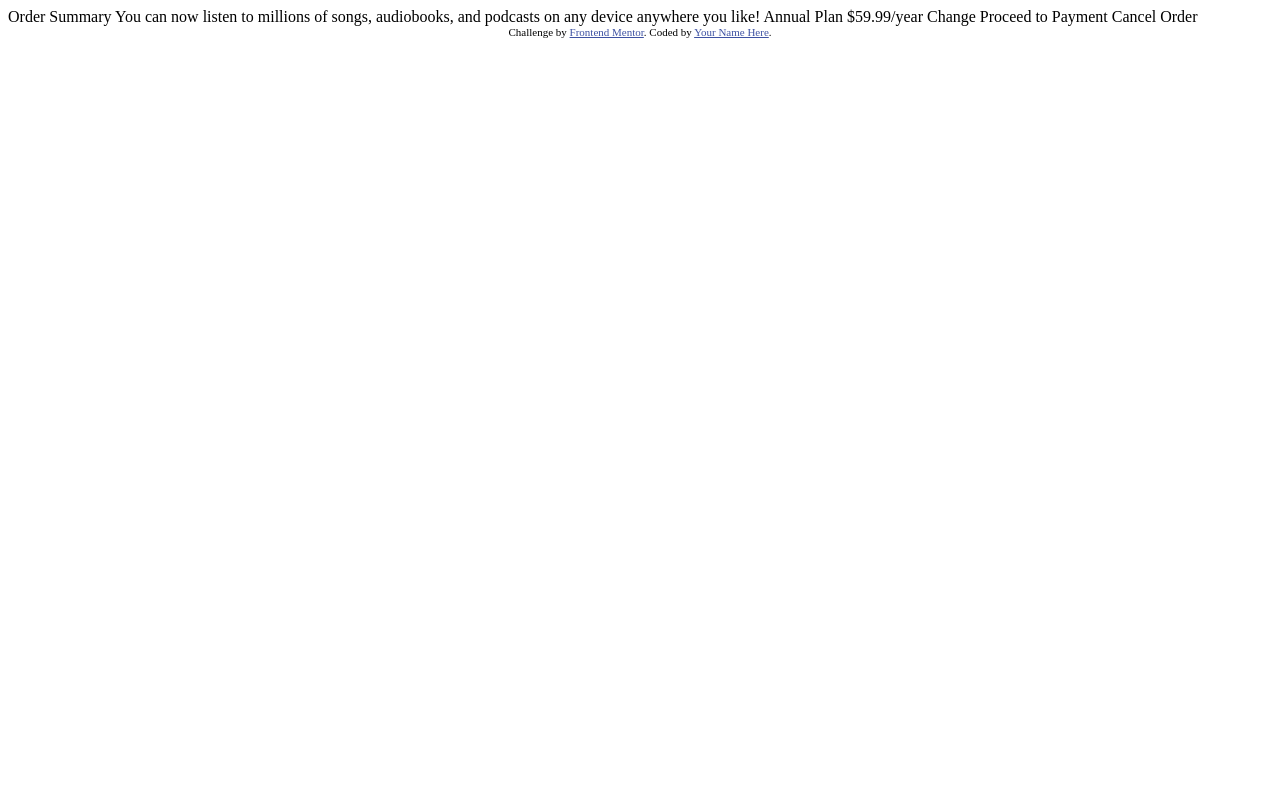
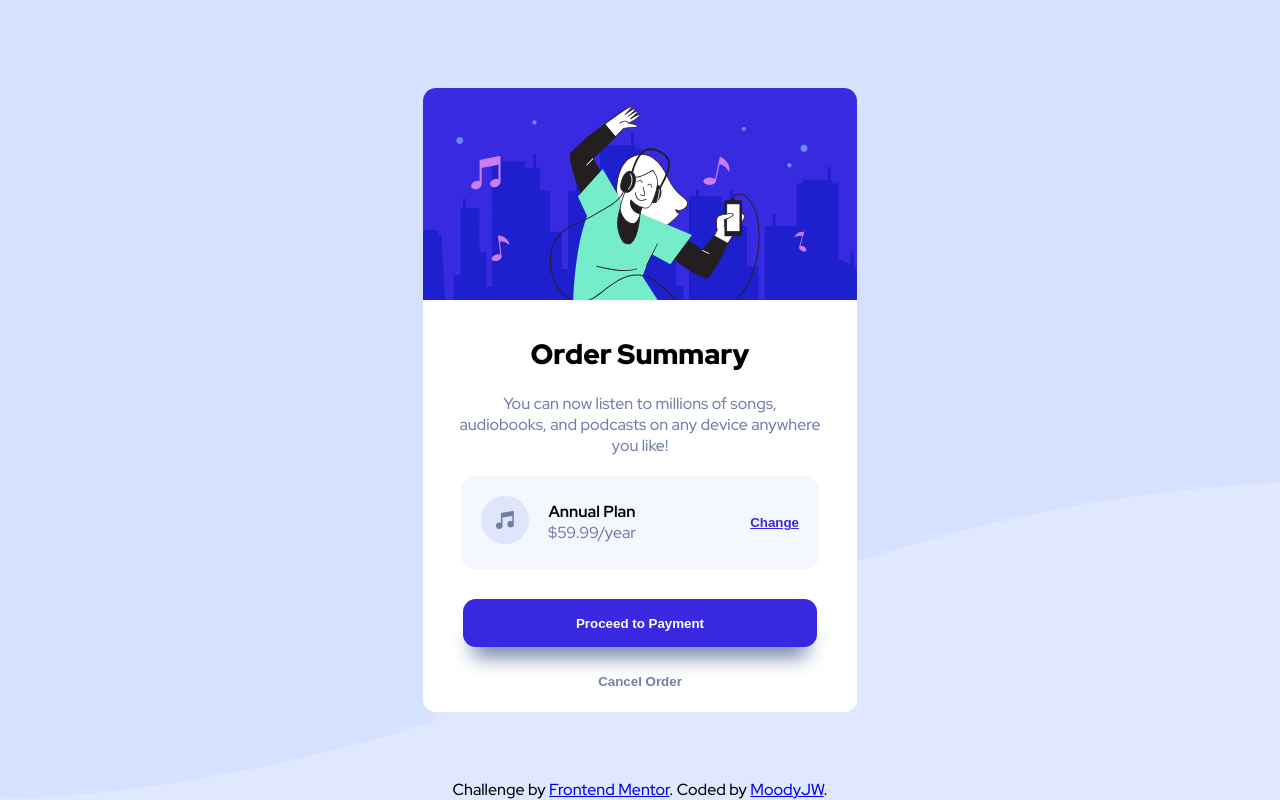
Before and after one commit to MoodyJW/fe-mentor-order-summary, a plain HTML site: page index.html in a window 1280 px wide. Drawn offline with Linux system fonts and the light colour scheme.

Commit message:
mostly done, need some code clean up and maybe small tweaks

```diff
--- a/index.html
+++ b/index.html
@@ -1,37 +1,73 @@
 <!DOCTYPE html>
 <html lang="en">
   <head>
-  <meta charset="UTF-8">
-  <meta name="viewport" content="width=device-width, initial-scale=1.0"> <!-- displays site properly based on user's device -->
-
-  <link rel="icon" type="image/png" sizes="32x32" href="./images/favicon-32x32.png">
+    <meta charset="UTF-8" />
+    <meta name="viewport" content="width=device-width, initial-scale=1.0" />
+    <link
+      rel="icon"
+      type="image/png"
+      sizes="32x32"
+      href="./images/favicon-32x32.png"
+    />
+    <link rel="stylesheet" href="styles.css" />
 
     <title>Frontend Mentor | Order summary card</title>
-
-  <!-- Feel free to remove these styles or customise in your own stylesheet 👍 -->
     <style>
-    .attribution { font-size: 11px; text-align: center; }
-    .attribution a { color: hsl(228, 45%, 44%); }
+      @import url("https://fonts.googleapis.com/css2?family=Red+Hat+Display:wght@500;700;900&display=swap");
     </style>
   </head>
   <body>
+    <div class="main-container">
+      <div class="card">
+        <article>
+          <header>
+            <img
+              class="header-image"
+              src="images/illustration-hero.svg"
+              alt="header image of person holding a phone, wearing headphones, and dancing to music"
+            />
+          </header>
+          <div class="card-content-container">
+            <div class="order-summary">
+              <h1>Order Summary</h1>
+              <p>
+                You can now listen to millions of songs, audiobooks, and
+                podcasts on any device anywhere you like!
+              </p>
+            </div>
 
-  Order Summary
-
-  You can now listen to millions of songs, audiobooks, and podcasts on any
-  device anywhere you like!
-
-  Annual Plan
-  $59.99/year
-
-  Change
-
-  Proceed to Payment
-  Cancel Order
-
-  <div class="attribution">
-    Challenge by <a href="https://www.frontendmentor.io?ref=challenge" target="_blank">Frontend Mentor</a>.
-    Coded by <a href="#">Your Name Here</a>.
+            <div class="order-detail-box">
+              <div class="left-grid">
+                <div class="music-icon">
+                  <img
+                    src="images/icon-music.svg"
+                    alt="small icon of a musical note 🎵 "
+                  />
                 </div>
+                <p>
+                  <span class="annual-plan">Annual Plan</span></br>$59.99/year
+                </p>
+              </div>
+              <div class="right-grid">
+                <button class="change-button">Change</button>
+              </div>
+            </div>
+            <div class="actions-container">
+              <button class="proceed-button">Proceed to Payment</button>
+              <button class="cancel-button">Cancel Order</button>
+            </div>
+          </div>
+        </article>
+      </div>
+    </div>
+    <footer class="attribution">
+      Challenge by
+      <a href="https://www.frontendmentor.io?ref=challenge" target="_blank"
+        >Frontend Mentor</a
+      >. Coded by
+      <a href="https://www.frontendmentor.io/profile/MoodyJW" target="_blank"
+        >MoodyJW</a
+      >.
+    </footer>
   </body>
 </html>
--- /dev/null
+++ b/styles.css
@@ -0,0 +1,219 @@
+:root {
+  --pale-blue: hsl(225, 100%, 94%);
+  --bright-blue: hsl(245, 75%, 52%);
+  --very-pale-blue: hsl(225, 100%, 98%);
+  --desaturated-blue: hsl(224, 23%, 55%);
+  --dark-blue: hsl(223, 47%, 23%);
+  --body-font-size: 16px;
+  --light-weight: 500;
+  --med-weight: 700;
+  --heavy-weight: 900;
+  --border-radius: 0.8rem;
+  --max-width: 27.125rem;
+}
+
+* {
+  box-sizing: border-box;
+  margin: 0;
+  padding: 0;
+}
+
+html {
+  background: url("./images/pattern-background-desktop.svg") no-repeat center
+    center fixed;
+  background-color: var(--pale-blue);
+  -webkit-background-size: cover;
+  -moz-background-size: cover;
+  -o-background-size: cover;
+  background-size: cover;
+  height: 100%;
+}
+
+body {
+  font-family: "Red Hat Display", sans-serif;
+  font-size: 16px;
+  text-align: center;
+  height: 100%;
+}
+
+.main-container {
+  display: flex;
+  justify-content: center;
+  align-items: center;
+  height: 100%;
+}
+
+.main-container .card {
+  box-shadow: 0 20px 10px -10px var(--pale-blue);
+  background-color: white;
+  border-radius: var(--border-radius);
+  max-width: var(--max-width);
+  max-height: calc(80% - 1rem);
+  display: flex;
+  flex-direction: column;
+  align-items: center;
+}
+
+.main-container .card .header-image {
+  border-radius: var(--border-radius) var(--border-radius) 0 0;
+  max-width: var(--max-width);
+}
+
+.main-container .card .card-content-container {
+  display: flex;
+  flex-direction: column;
+  align-items: center;
+  justify-content: center;
+  padding: 0 20px 20px 20px;
+}
+
+.main-container .card .card-content-container .order-summary {
+  padding: 30px 0 20px 0;
+}
+
+.main-container .card .card-content-container .order-summary h1 {
+  padding-bottom: 20px;
+  font-size: 28px;
+  font-weight: var(--heavy-weight);
+}
+
+.main-container .card .card-content-container .order-summary p {
+  color: var(--desaturated-blue);
+  padding: 0 15px;
+}
+
+.main-container .card .card-content-container .order-detail-box {
+  background-color: var(--very-pale-blue);
+  display: grid;
+  grid-template-columns: 1fr 1fr;
+  padding: 20px;
+  border-radius: var(--border-radius);
+  margin-bottom: 10px;
+}
+
+.main-container .card .card-content-container .order-detail-box .left-grid {
+  display: grid;
+  grid-template-columns: 1fr 2fr;
+  max-width: fit-content;
+  grid-gap: 15px;
+}
+
+.main-container .card .card-content-container .order-detail-box .left-grid p {
+  padding-top: 5px;
+  color: var(--desaturated-blue);
+}
+
+.main-container
+  .card
+  .card-content-container
+  .order-detail-box
+  .left-grid
+  p
+  .annual-plan {
+  color: black;
+  font-weight: var(--med-weight);
+  white-space: nowrap;
+}
+
+.main-container .card .card-content-container .order-detail-box .right-grid {
+  display: flex;
+  justify-content: flex-end;
+  align-items: center;
+}
+
+.main-container
+  .card
+  .card-content-container
+  .order-detail-box
+  .right-grid
+  .change-button {
+  border: none;
+  background: transparent;
+  color: var(--bright-blue);
+  font-weight: var(--heavy-weight);
+  text-decoration: underline;
+}
+
+.main-container
+  .card
+  .card-content-container
+  .order-detail-box
+  .right-grid
+  .change-button:hover {
+  cursor: pointer;
+  color: var(--desaturated-blue);
+  text-decoration: none;
+}
+
+.main-container .card .card-content-container .actions-container {
+  display: flex;
+  flex-direction: column;
+  padding: 20px;
+  width: 100%;
+}
+
+.main-container
+  .card
+  .card-content-container
+  .actions-container
+  .proceed-button {
+  border: none;
+  background-color: var(--bright-blue);
+  border-radius: var(--border-radius);
+  color: white;
+  font-weight: var(--med-weight);
+  height: 3rem;
+  box-shadow: 0 20px 20px -10px var(--desaturated-blue);
+}
+.main-container
+  .card
+  .card-content-container
+  .actions-container
+  .proceed-button:hover {
+  cursor: pointer;
+  background-color: var(--desaturated-blue);
+}
+
+.main-container
+  .card
+  .card-content-container
+  .actions-container
+  .cancel-button {
+  border: none;
+  background: transparent;
+  border-radius: var(--border-radius);
+  color: var(--desaturated-blue);
+  font-weight: var(--med-weight);
+  height: 3rem;
+  margin-top: 10px;
+}
+
+.main-container
+  .card
+  .card-content-container
+  .actions-container
+  .cancel-button:hover {
+  cursor: pointer;
+  color: var(--dark-blue);
+}
+
+.attribution {
+  position: absolute;
+  bottom: 0;
+  left: 0;
+  width: 100%;
+}
+
+@media only screen and (max-width: 375px) {
+  :root {
+    --max-width: 21rem;
+  }
+
+  .main-container .card {
+    max-height: unset;
+  }
+
+  .main-container .card .card-content-container .actions-container {
+    padding: 0;
+  }
+}
```
Also changed, not shown: styles.scss (deleted), 1 other file. Lines whose indentation alone changed are shown as unchanged.
